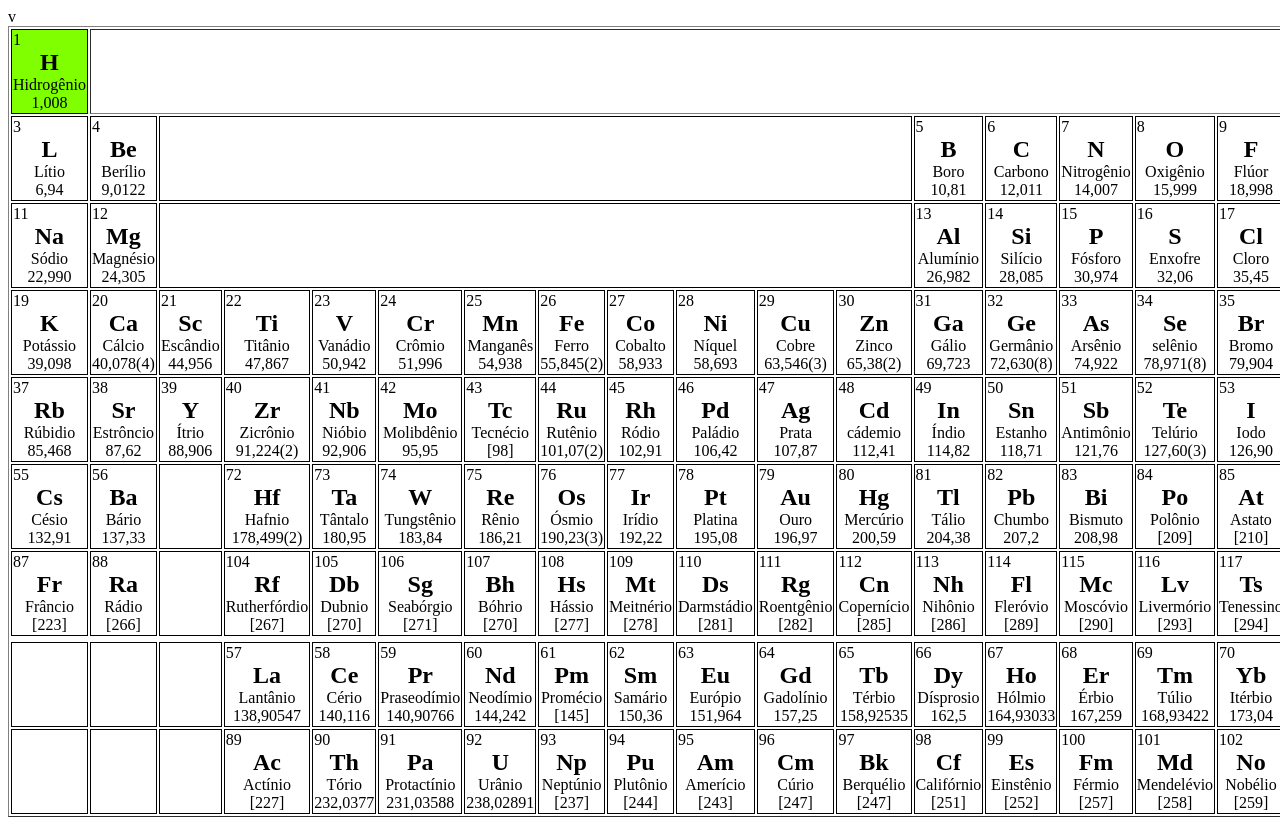
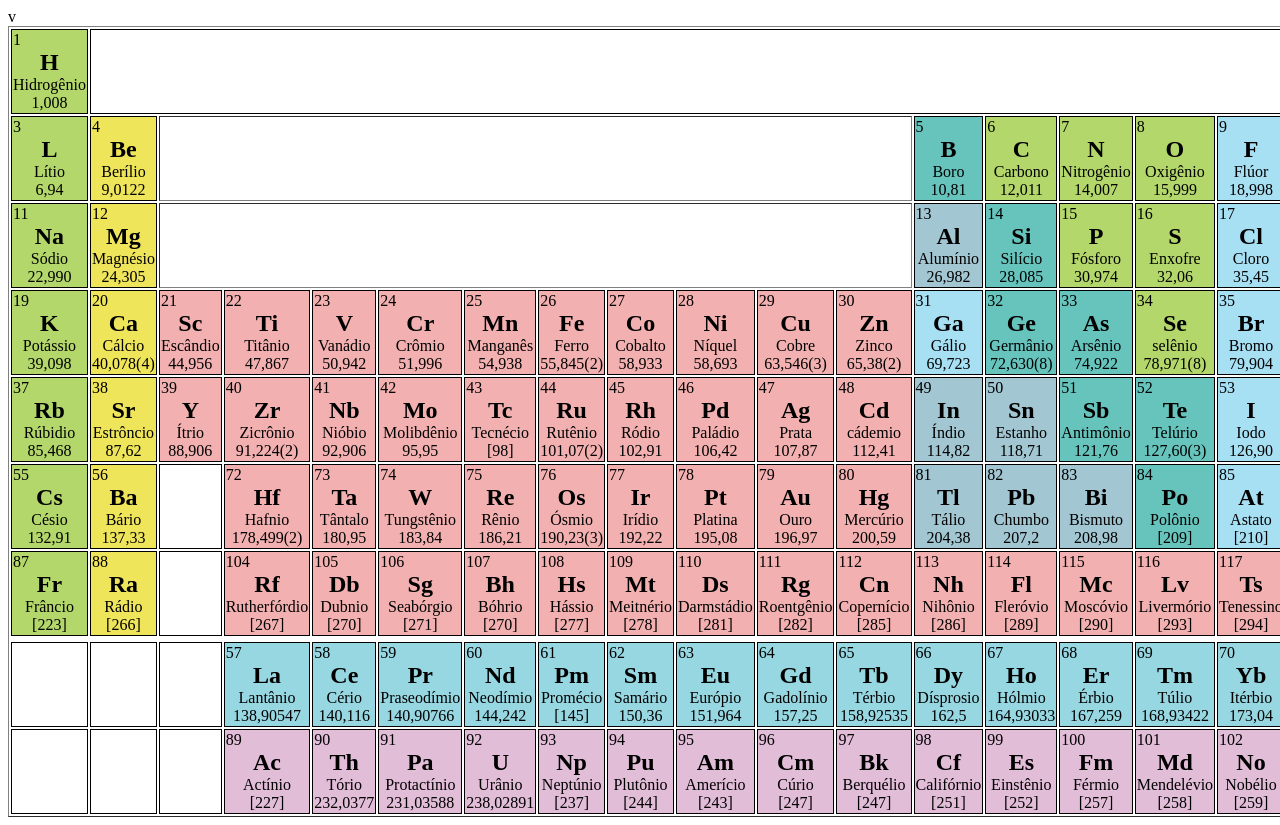
Before and after one commit to aclarette/tabelaPeriodica, a plain HTML site: page index.html in a window 1280 px wide. Shown: the top 825 px of the page. Drawn offline with Linux system fonts and the light colour scheme.

Commit message:
Update style.css

```diff
--- a/style.css
+++ b/style.css
@@ -3,12 +3,22 @@ table{
     height: 98vh;
     text-align: center;
 }
-td:not(.colsplan){
+td:not(.colspan){
     border: 1px solid black;
     width: 5.5%;
     height: 10%;
 }
 h2{margin: 0%;}
 
-.hidrogenio{ background-color: chartreuse;}
+.hidrogenio{ background-color:#B3D76A;}
+.metalAlcalino{background-color:#F5C95E ;}
+.metalAlcalinoT{background-color: #EFE55B;}
+.metalTransicao{background-color:#F2B0B0 ;}
+.semiMetal{background-color:#66C4BC;}
+.naoMetal{background-color: #B3D76A;}
+.outrosMetais{background-color: #A2C6D2;}
+.halogenio{background-color: #A7DFF3;}
+.gasNobre{background-color: #67AFDE;}
+.lantanideo{background-color: #97D7E1;}
+.actinideo{background-color:#E2BDD8 ;}
 .atomico{ text-align: left;}
```
